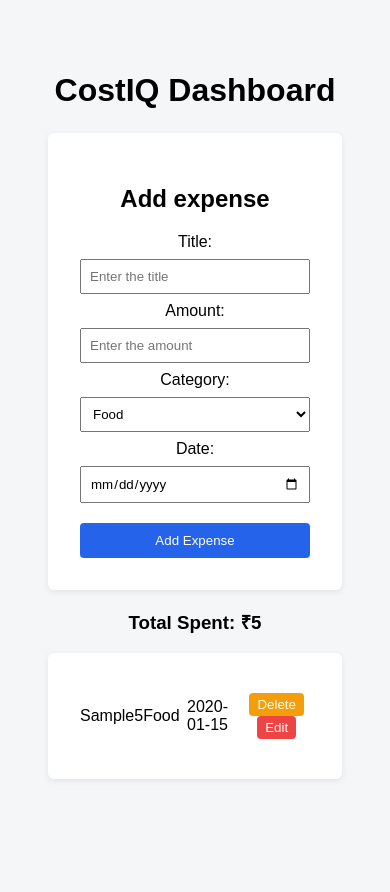
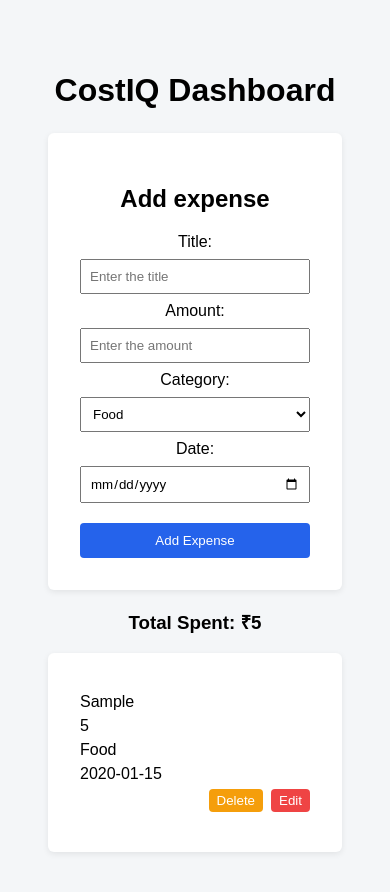
Before and after one commit to Apoorva65/CostIQ, a React (Vite) app: page / in a window 390 px wide. Both pictures are taken after typing "Sample", "5", "2020-01-15" into the empty fields and a click on the button "Add Expense". Shown: the top 892 px of the page. Before the commit the page ends 851 px from the top, so only its background shows below. Built offline with nearby package versions, Linux system fonts and the light colour scheme.

Commit message:
Make the application a bit more responsive

```diff
--- a/src/index.css
+++ b/src/index.css
@@ -64,12 +64,22 @@ h1 {
   display: flex;
   justify-content: space-between;
   align-items: center;
+  gap: 6px;
   padding: 8px 0;
   border-bottom: 1px solid #eee;
 }
 
+.expense-item span {
+  display: block;
+}
+
 .expense-item:last-child {
   border-bottom: none;
+}
+
+.actions {
+  display: flex;
+  /* gap: 2px; */
 }
 
 .actions button {
@@ -89,3 +99,16 @@ h1 {
   background-color: #ef4444;
   color: white;
 }
+
+@media (max-width: 480px) {
+  .expense-item {
+    flex-direction: column;
+    align-items: flex-start;
+  }
+
+  .actions {
+    width: 100%;
+    justify-content: flex-end;
+  }
+
+}
```
